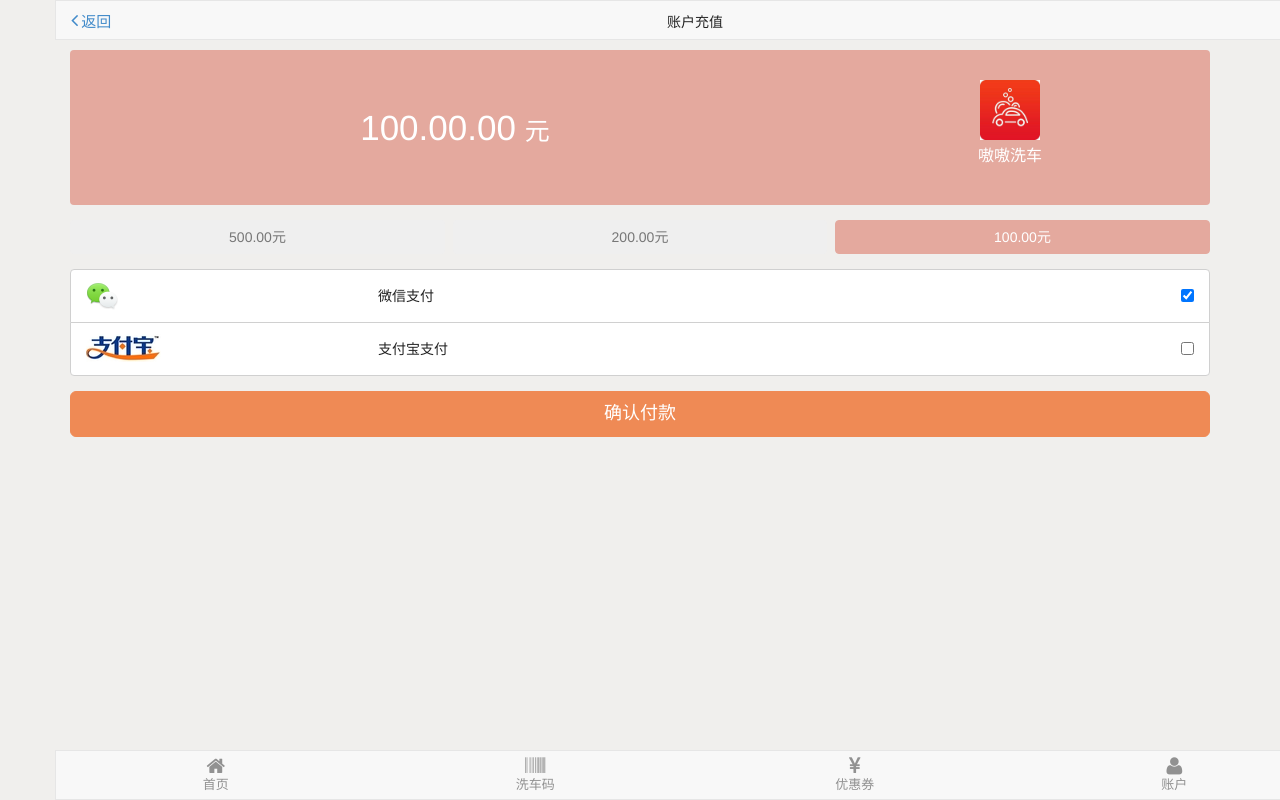
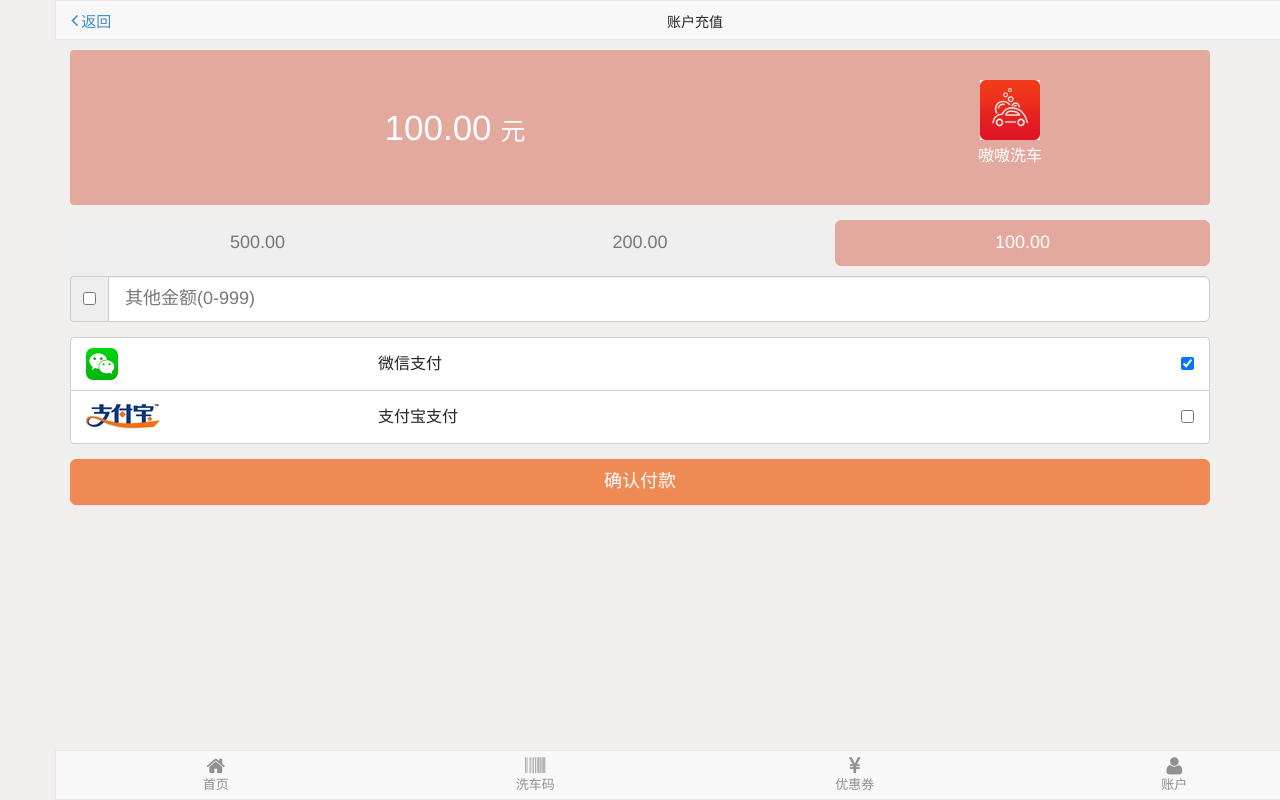
Before and after one commit to lantianlz/aoao, a Django app: template www/templates/mobile/car_wash/pay.html in a window 1280 px wide. Run offline with Django 3.2, Linux system fonts and the light colour scheme; the template is opened without the code that fills it, so the values that code supplies are empty; some libraries are stand-ins or nearby versions.

Commit message:
1.充值页面调整  2.按钮 和 输入框大小调整

```diff
--- a/static/js/site.js
+++ b/static/js/site.js
@@ -191,6 +191,28 @@ if (!String.format) {
         });
 
         return postData;
+    };
+
+    /*
+        格式化价钱
+
+        用例:
+        $.ZXUtils.formatPrice(12.5);
+    */
+    $.QXUtils.formatPrice = function(price){
+        var price = Math.round(parseFloat(price) * 100) / 100;
+
+        price = price + '';
+
+        if(price.indexOf('.') > -1){
+            if(price.split('.')[1].length == 1){
+                return price + '0';
+            } else {
+                return price;
+            }
+        } else {
+            return price + '.00';
+        }
     };
 
 
--- a/www/templates/mobile/car_wash/account.html
+++ b/www/templates/mobile/car_wash/account.html
@@ -31,7 +31,7 @@
 		<a class="list-group-item bdc-d0d0d0 pr" href="/car_wash/pay">
 			<span class="fa fa-rmb pl-3 pr-3 f16 pa pt-3"></span>
 			<div class="pl-25">
-				<span>充值</span>
+				<span>立即充值</span>
 				<span class="pull-right f20 fa fa-angle-right co3"></span>
 			</div>
 		</a>
--- a/www/templates/mobile/car_wash/pay.html
+++ b/www/templates/mobile/car_wash/pay.html
@@ -27,19 +27,59 @@
 {% block javascript %}
 <script type="text/javascript">
 $(document).ready(function(){
-	$('.pay-type').bind('click', function(){
-		$('.pay-type').attr('checked', false);
-		$(this).attr('checked', true);
-	})
 
+	var setPrice = function(price, bgColor){
+		$('.btn-price').css({'backgroundColor': '', 'borderColor': '', 'color': '#777777'});
+		$('.bg-price').css('backgroundColor', bgColor);
+		$('.price').html(price);
+	};
+
+	// 点击金额切换颜色
 	$('.btn-price').bind('click', function(){
 		var price = $(this).data('price'),
 			color = $(this).data('color');
 
 		$('.btn-price').css({'backgroundColor': '', 'borderColor': '', 'color': '#777777'});
 		$(this).css({'backgroundColor': color, 'borderColor': color, 'color': '#ffffff'});
-		$('.price').html(price+".00");
 		$('.bg-price').css('backgroundColor', color);
+		$('.price').html($.QXUtils.formatPrice(price));
+
+		$('.other-price-check').attr('checked', false);
+		$('.other-price').val('');
+	});
+
+	// 点击整行选择支付方式
+	$('.pay-item').bind('click', function(){
+		$('.pay-type').attr('checked', false);
+		$(this).find('.pay-type').attr('checked', true);
+	});
+
+	// 手动输入价格
+	$('.other-price').bind('input', function(){
+		var price = $(this).val();
+		if(/^(\d{1,3}\.\d{1,2}|\d{1,3})$/.test(price)){
+			price = parseFloat(price);
+		} else {
+			price = 0;
+		}
+
+		$('.price').html($.QXUtils.formatPrice(price));
+
+		$('.other-price-check').attr('checked', true);
+		$('.btn-price').css({'backgroundColor': '', 'borderColor': '', 'color': '#777777'});
+		$('.bg-price').css('backgroundColor', "#BEBEBE");
+	});
+
+	//
+	$('.other-price-check').bind('click', function(){
+		if($(this).attr('checked')){
+			$('.other-price').val(0);
+			$('.btn-price').css({'backgroundColor': '', 'borderColor': '', 'color': '#777777'});
+			$('.bg-price').css('backgroundColor', "#BEBEBE");
+		} else {
+			$('.other-price').val('');
+			$('.price').html("0.00");
+		}
 	});
 
 	$('.btn-price').eq(2).click();
@@ -63,29 +103,38 @@ $(document).ready(function(){
 	</div>
 
 	<div class="col-xs-4 pl-0 pr-5 text-left">
-		<button class="btn btn-block co9 btn-price" data-price="500.00" data-color="#5A9BC3">500.00元</button>
+		<button class="btn btn-block btn-lg co9 btn-price" data-price="500.00" data-color="#5A9BC3">500.00</button>
 	</div>
 	<div class="col-xs-4 pl-3 pr-3">
-		<button class="btn btn-block co9 btn-price" data-price="200.00" data-color="#5DC35A">200.00元</button>
+		<button class="btn btn-block btn-lg co9 btn-price" data-price="200.00" data-color="#5DC35A">200.00</button>
 	</div>
 	<div class="col-xs-4 pl-5 pr-0 text-right">
-		<button class="btn btn-block co9 btn-price" data-price="100.00" data-color="#E4A99E">100.00元</button>
+		<button class="btn btn-block btn-lg co9 btn-price" data-price="100.00" data-color="#E4A99E">100.00</button>
+	</div>
+
+	<div class="col-xs-12 pl-0 pr-0 pt-10 other-price-item">
+		<div class="input-group">
+	      	<span class="input-group-addon">
+	        	<input class="other-price-check" type="checkbox">
+	      	</span>
+	      	<input type="text" class="form-control input-lg other-price" placeholder="其他金额(0-999)">
+	    </div>
 	</div>
 
 	<ul class="list-group col-xs-12 mt-15 mb-10 pr-0">
 		<li class="list-group-item bdc-d0d0d0 pr" href="/car_wash/pay">
-			<div class="row">
+			<div class="row pay-item">
 				<div class="col-xs-3 pr-0 pl-0"><img src="{{MEDIA_URL}}img/weixin.png"></div>
-				<div class="col-xs-6 line-height-32">微信支付</div>
+				<div class="col-xs-6 line-height-32 f16">微信支付</div>
 				<div class="col-xs-3 line-height-32 text-right pr-0 pt-5">
 					<input type="checkbox" class="pay-type" value="1" checked="checked">
 				</div>
 			</div>
 		</li>
 		<li class="list-group-item bdc-d0d0d0 pr" href="/car_wash/record_deal">
-			<div class="row">
+			<div class="row pay-item">
 				<div class="col-xs-3 pr-0 pl-0"><img src="{{MEDIA_URL}}img/zhifubao.png"></div>
-				<div class="col-xs-6 line-height-32">支付宝支付</div>
+				<div class="col-xs-6 line-height-32 f16">支付宝支付</div>
 				<div class="col-xs-3 line-height-32 text-right pr-0 pt-5">
 					<input type="checkbox" class="pay-type" value="2">
 				</div>
@@ -93,7 +142,7 @@ $(document).ready(function(){
 		</li>
 	</ul>
 
-	<div class="col-xs-12 pl-0 pr-0 pt-5">
+	<div class="col-xs-12 pl-0 pr-0 pt-5 pb-20">
 		<button class="btn btn-orange btn-block btn-lg">确认付款</button>
 	</div>
 </div>
```
Also changed, not shown: www/templates/mobile/car_wash/bind_mobile.html (+4 -4 lines), www/templates/mobile/car_wash/detail.html (+4 -4 lines), www/templates/mobile/car_wash/order_detail.html (+18 -18 lines), www/templates/mobile/car_wash/setting.html (+24 -10 lines), static/img/weixin.png.
